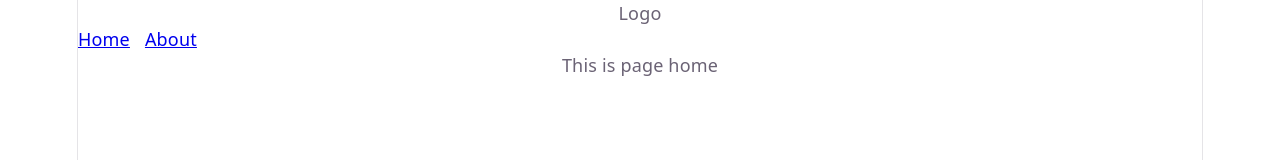
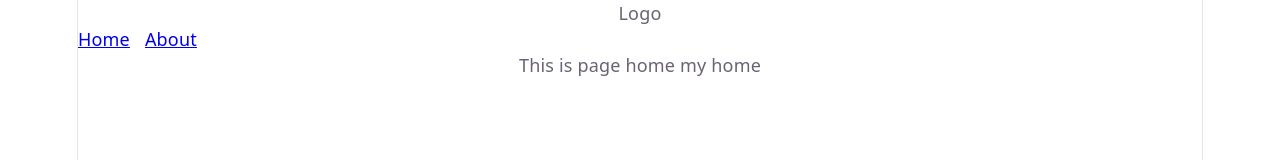
Before and after one commit to vanhien2002/DownloadSCL-app, a React (Vite) app: page / in a window 1280 px wide. Shown: the top 160 px of the page. Built offline with nearby package versions, Linux system fonts and the light colour scheme.

Commit message:
change file

```diff
--- a/src/page/Home.jsx
+++ b/src/page/Home.jsx
@@ -1,7 +1,7 @@
 function Home ()
 {
     return (
-        <div>This is page home</div>
+        <div>This is page home my home</div>
     );
 }
 
```
